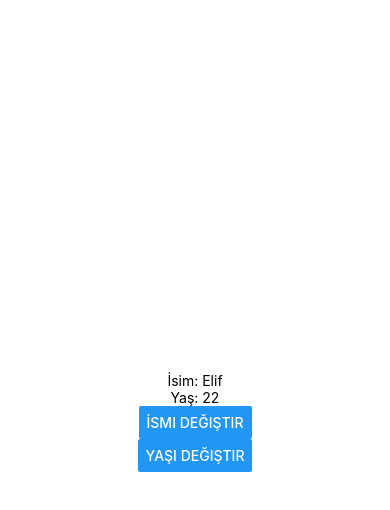
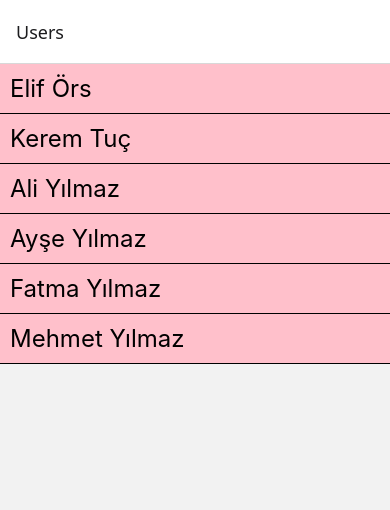
Before and after one commit to eliifors/ReactNative, a React Native app in the folder native-app/: screen /Users in a window 390 px wide. Shown: the top 510 px of the page. Built offline with nearby package versions, Linux system fonts and the light colour scheme.

Commit message:
refactor App.js to implement navigation; add Home and Users screens; update package.json and package-lock.json for navigation dependencies; remove unused Title and User components

```diff
--- a/native-app/App.js
+++ b/native-app/App.js
@@ -1,25 +1,25 @@
-import React, { useState } from "react";
-import { StyleSheet, Text, View, Button, SafeAreaView } from "react-native";
+import * as React from "react";
+import { View, Text } from "react-native";
+import { NavigationContainer } from "@react-navigation/native";
+import { createNativeStackNavigator } from "@react-navigation/native-stack";
+
+//screens
+import HomeScreen from "./src/screens/Home";
+import UsersScreen from "./src/screens/Users";
+
+const Stack = createNativeStackNavigator();
 
 export default function App() {
-  const [name, setName] = useState("Elif");
-  const [age, setAge] = useState(22);
-
   return (
-    <SafeAreaView style={styles.container}>
-      <Text>İsim: {name}</Text>
-      <Text>Yaş: {age}</Text>
-      <Button title="İsmi Değiştir" onPress={() => setName("Kerem")} />
-      <Button title="Yaşı Değiştir" onPress={() => setAge(25)} />
-    </SafeAreaView>
+    <NavigationContainer>
+      <Stack.Navigator initialRouteName="Users">
+        <Stack.Screen name="Home" component={HomeScreen} options={"Anasayfa"} />
+        <Stack.Screen
+          name="Users"
+          component={UsersScreen}
+          options={"Kullanıcılar"}
+        />
+      </Stack.Navigator>
+    </NavigationContainer>
   );
 }
-
-const styles = StyleSheet.create({
-  container: {
-    flex: 1,
-    backgroundColor: "#fff",
-    alignItems: "center",
-    justifyContent: "center",
-  },
-});
--- a/native-app/package.json
+++ b/native-app/package.json
@@ -9,11 +9,15 @@
     "web": "expo start --web"
   },
   "dependencies": {
+    "@react-navigation/native": "^7.1.9",
+    "@react-navigation/native-stack": "^7.3.13",
     "expo": "~53.0.8",
     "expo-status-bar": "~2.2.3",
     "prop-types": "^15.8.1",
     "react": "19.0.0",
-    "react-native": "0.79.2"
+    "react-native": "0.79.2",
+    "react-native-safe-area-context": "5.4.0",
+    "react-native-screens": "~4.10.0"
   },
   "devDependencies": {
     "@babel/core": "^7.20.0"
--- /dev/null
+++ b/native-app/src/screens/Home/index.js
@@ -0,0 +1,16 @@
+import * as React from "react";
+import { View, Text, Button } from "react-native";
+
+function HomeScreen({ navigation }) {
+  return (
+    <View style={{ flex: 1, alignItems: "center", justifyContent: "center" }}>
+      <Text>Home Screen</Text>
+      <Button
+        title="Kullanıcılar"
+        onPress={() => navigation.navigate("Users")}
+      ></Button>
+    </View>
+  );
+}
+
+export default HomeScreen;
--- /dev/null
+++ b/native-app/src/screens/Users/index.js
@@ -0,0 +1,50 @@
+import { View, Text, FlatList } from "react-native";
+import React from "react";
+import Item from "./item";
+
+const data = [
+  {
+    id: 1,
+    name: "Elif",
+    surname: "Örs",
+  },
+  {
+    id: 2,
+    name: "Kerem",
+    surname: "Tuç",
+  },
+  {
+    id: 3,
+    name: "Ali",
+    surname: "Yılmaz",
+  },
+  {
+    id: 4,
+    name: "Ayşe",
+    surname: "Yılmaz",
+  },
+  {
+    id: 5,
+    name: "Fatma",
+    surname: "Yılmaz",
+  },
+  {
+    id: 6,
+    name: "Mehmet",
+    surname: "Yılmaz",
+  },
+];
+
+const UsersScreen = ({ navigation }) => {
+  return (
+    <View>
+      <FlatList
+        data={data}
+        keyExtractor={(item) => item.id}
+        renderItem={({ item }) => <Item item={item} />}
+      />
+    </View>
+  );
+};
+
+export default UsersScreen;
--- /dev/null
+++ b/native-app/src/screens/Users/item.js
@@ -0,0 +1,27 @@
+import { View, Text, StyleSheet, TouchableOpacity } from "react-native";
+import React from "react";
+
+const Item = ({ item }) => {
+  return (
+    <View style={styles.container}>
+      <TouchableOpacity>
+        <Text style={styles.text}>
+          {item.name} {item.surname}
+        </Text>
+      </TouchableOpacity>
+    </View>
+  );
+};
+
+const styles = StyleSheet.create({
+  container: {
+    padding: 10,
+    backgroundColor: "pink",
+    borderBottomWidth: 1,
+  },
+  text: {
+    fontSize: 24,
+  },
+});
+
+export default Item;
```
Also changed, not shown: native-app/src/components/Title.js (deleted, +0 -23 lines), native-app/src/components/User.js (deleted, +0 -12 lines), 1 other file (tests, documents, lock files or other folders).
